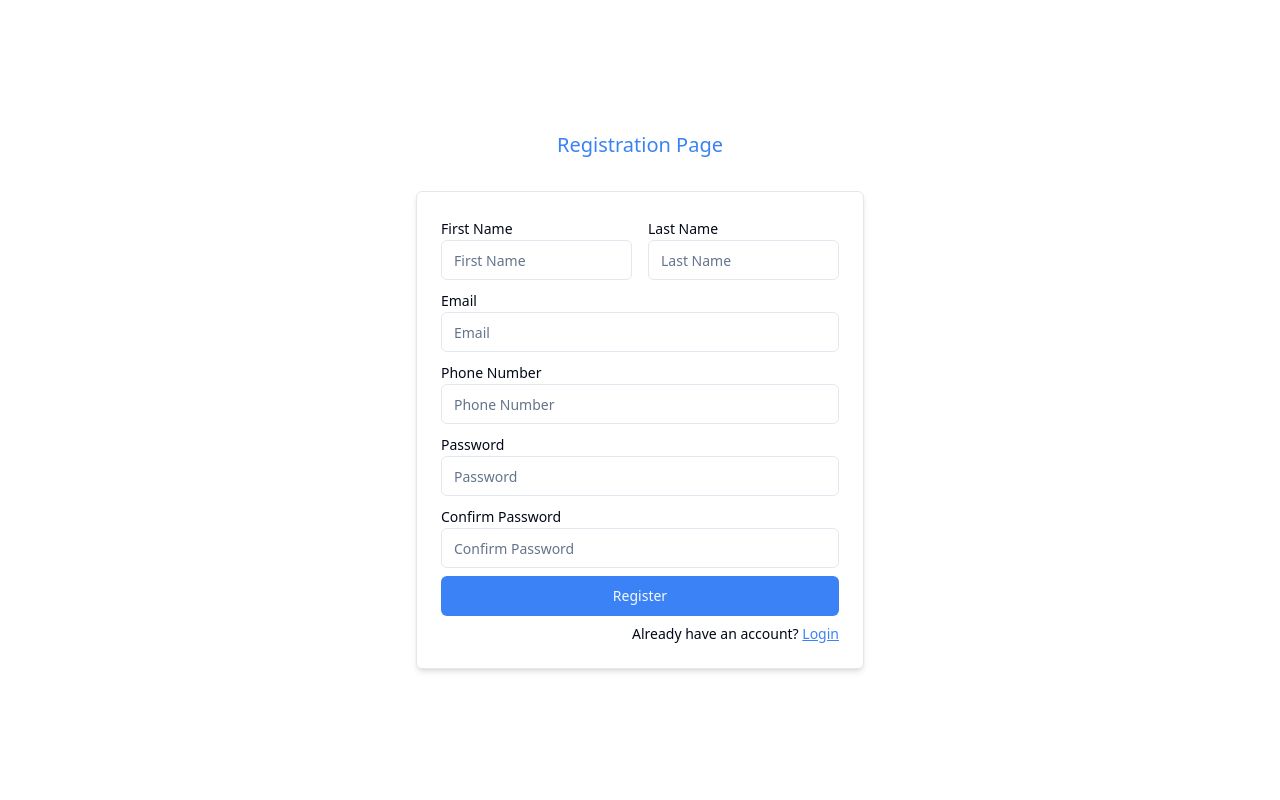
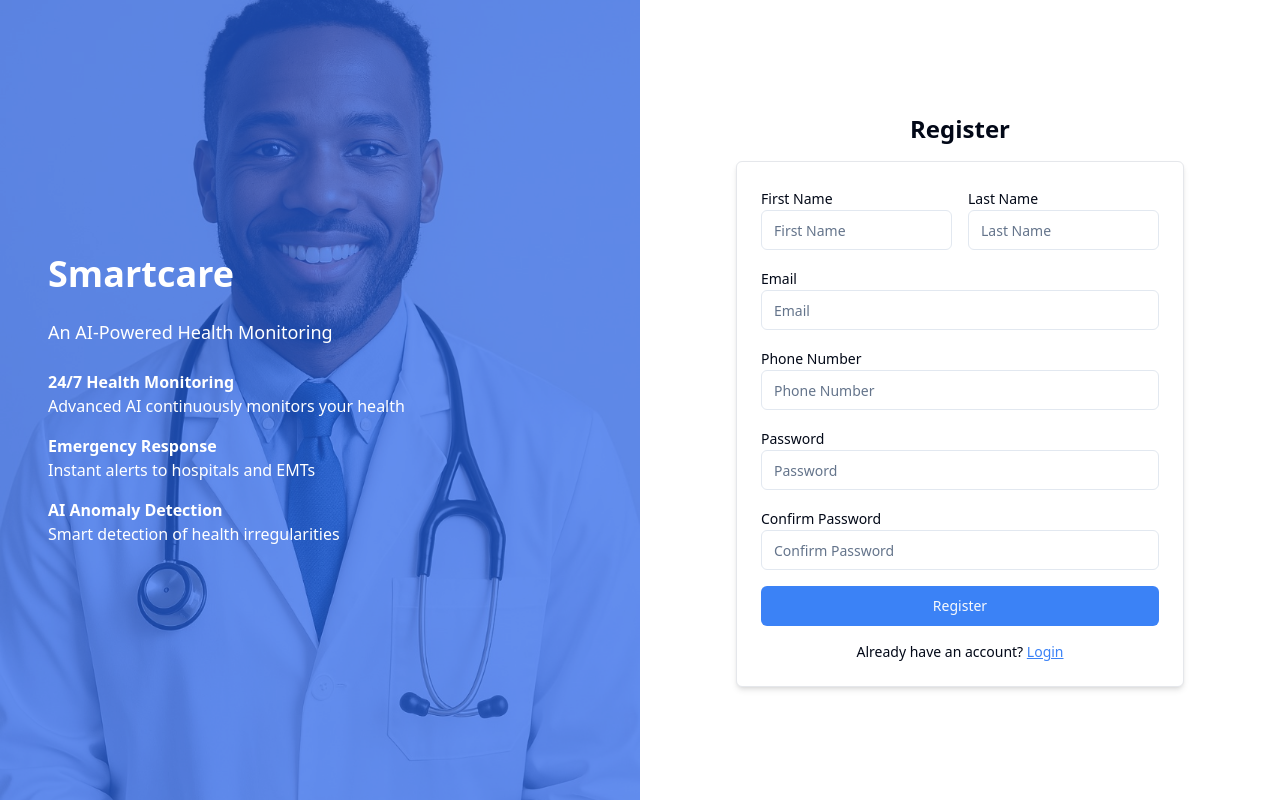
Before and after one commit to norvale08/smartcare-new, a Next.js app in the folder apps/web/: page /registration in a window 1280 px wide. Built offline with nearby package versions, Linux system fonts and the light colour scheme; no server answers.

Commit message:
form styling

```diff
--- a/apps/web/app/components/forms/login.tsx
+++ b/apps/web/app/components/forms/login.tsx
@@ -11,7 +11,7 @@ import { useRouter } from "next/navigation";
 const Login = () => {
   const { register, handleSubmit, formState, reset } = useForm<UserLoginType>();
   const [isLoading, setIsLoading] = useState(false);
-  const router = useRouter(); // ✅ Move here
+  const router = useRouter();
 
   const handleFormSubmit = async (data: UserLoginType) => {
     setIsLoading(true);
@@ -26,7 +26,7 @@ const Login = () => {
       if (res?.ok) {
         toast.success("Login successful!");
         reset();
-        router.replace("/"); // ✅ Redirect to homepage
+        router.replace("/");
       } else {
         toast.error(res?.error || "Login failed");
       }
@@ -39,23 +39,56 @@ const Login = () => {
   };
 
   return (
-    <div className="flex flex-col items-center justify-center min-h-screen">
+   <div className='h-screen w-screen grid grid-cols-1 md:grid-cols-2'>
       <CustomToaster />
-      <div className="w-full max-w-md">
-        <div className="mb-4">
-          <h1 className="text-2xl font-bold text-center">Login</h1>
+
+
+<div className='hidden md:flex relative flex-col justify-center items-start p-12 text-white overflow-hidden'>
+    <div
+        className='absolute inset-0 bg-cover bg-center z-0'
+        style={{ backgroundImage: "url('/doc1.jpg')" }}
+    ></div>
+    <div className='absolute inset-0 bg-blue-600 opacity-70 z-0'></div>
+    <div className='relative z-10 space-y-6'>
+        <h1 className='text-4xl font-bold text-white mb-4'>Smartcare</h1>
+        <p className='text-white mb-6 text-lg'>An AI-Powered Health Monitoring</p>
+        <div className='space-y-4'>
+            <div>
+                <h3 className='font-semibold'>24/7 Health Monitoring</h3>
+                <p>Advanced AI continuously monitors your health</p>
             </div>
-        <form onSubmit={handleSubmit(handleFormSubmit)} className="border border-gray-200 shadow-md rounded-md p-6 space-y-4">
+            <div>
+                <h3 className='font-semibold'>Emergency Response</h3>
+                <p>Instant alerts to hospitals and EMTs</p>
+            </div>
+            <div>
+                <h3 className='font-semibold'>AI Anomaly Detection</h3>
+                <p>Smart detection of health irregularities</p>
+            </div>
+        </div>
+    </div>
+</div>
+
+
+      {/* Right: Login Form */}
+      <div className='flex flex-col items-center justify-center h-full p-12 bg-white'>
+        <div className='w-full max-w-md'>
+          <div className='mb-4'>
+            <h1 className='text-2xl font-bold text-center'>Login</h1>
+          </div>
+          <form onSubmit={handleSubmit(handleFormSubmit)} className='space-y-4 border border-gray-200 shadow-md rounded-md p-6 bg-white'>
             <div>
               <Label htmlFor="email">Email</Label>
               <Input
                 id="email"
                 type="email"
-              placeholder="Email"
+                placeholder='Email'
                 {...register("email", authValidationRules.email)}
               />
               {formState.errors.email && (
-              <p className="text-red-500 text-sm mt-1">{formState.errors.email.message}</p>
+                <p className='text-red-500 text-sm mt-1'>
+                  {formState.errors.email.message}
+                </p>
               )}
             </div>
 
@@ -64,25 +97,28 @@ const Login = () => {
               <Input
                 id="password"
                 type="password"
-              placeholder="Password"
-              {...register("password", authValidationRules.password)}
+                placeholder='Password'
+                {...register('password', authValidationRules.password)}
               />
               {formState.errors.password && (
-              <p className="text-red-500 text-sm mt-1">{formState.errors.password.message}</p>
+                <p className='text-red-500 text-sm mt-1'>
+                  {formState.errors.password.message}
+                </p>
               )}
             </div>
 
             <Button
-            type="submit"
-            className="w-full bg-blue-500 hover:bg-blue-600 disabled:bg-blue-300"
+              type='submit'
+              className='w-full bg-blue-500 hover:bg-blue-600 disabled:bg-blue-300'
               disabled={isLoading}
             >
-            {isLoading ? "Logging in..." : "Login"}
+              {isLoading ? 'Logging in...' : 'Login'}
             </Button>
           </form>
         </div>
       </div>
-  );
+    </div>
+  )
 };
 
 export default Login;
--- a/apps/web/app/components/forms/registration.tsx
+++ b/apps/web/app/components/forms/registration.tsx
@@ -5,50 +5,34 @@ import { useForm } from "react-hook-form"
 import { Button, Input, Label } from '@repo/ui'
 import { authValidationRules, getConfirmPasswordRule } from '@repo/ui'
 import Link from 'next/link'
-import { toast, Toaster } from "react-hot-toast"
+import { toast } from "react-hot-toast"
 import CustomToaster from '../ui/CustomToaster'
 
 const Registration = () => {
     const { register, handleSubmit, formState, reset, watch } = useForm<UserRegisterType>();
     const [isLoading, setIsLoading] = useState(false);
-    const [error, setError] = useState<string | null>(null);
-    const [success, setSuccess] = useState(false);
-
     const password = watch("password");
-
 
     const API_URL = process.env.NEXT_PUBLIC_API_URL || 'http://localhost:3001';
 
     const handleFormSubmit = async (data: UserRegisterType) => {
         setIsLoading(true);
-        setError(null);
-
         try {
-
             const { confirmPassword, ...submitData } = data;
-
-
             const response = await fetch(`${API_URL}/api/auth`, {
                 method: 'POST',
-                headers: {
-                    'Content-Type': 'application/json',
-                },
+                headers: { 'Content-Type': 'application/json' },
                 body: JSON.stringify(submitData),
             });
 
             const result = await response.json();
-
-            if (!response.ok) {
-                throw new Error(result.message || "Failed to register user");
-            }
+            if (!response.ok) throw new Error(result.message || "Failed to register user");
 
             toast.success("Registration successful!");
-            setSuccess(true);
             reset();
 
         } catch (err) {
             const errorMessage = err instanceof Error ? err.message : "Registration failed. Please try again";
-            setError(errorMessage);
             toast.error(errorMessage);
         } finally {
             setIsLoading(false);
@@ -56,41 +40,68 @@ const Registration = () => {
     }
 
     return (
-        <div className='flex flex-col items-center justify-center h-screen min-h-screen'>
-           <div className='w-full max-w-md'>
-            <div className='text-center mb-8'>
-                <h1 className='text-xl text-blue-500'>Registration Page</h1>
+        <div className='h-screen w-screen grid grid-cols-1 md:grid-cols-2'>
+            <CustomToaster />
+
+
+            {/* Left Panel: Branding */}
+<div className='hidden md:flex relative flex-col justify-center items-start p-12 text-white overflow-hidden'>
+    <div
+        className='absolute inset-0 bg-cover bg-center z-0'
+        style={{ backgroundImage: "url('/doc2.jpg')" }}
+    ></div>
+    <div className='absolute inset-0 bg-blue-600 opacity-70 z-0'></div>
+    <div className='relative z-10 space-y-6'>
+        <h1 className='text-4xl font-bold text-white mb-4'>Smartcare</h1>
+        <p className='text-white mb-6 text-lg'>An AI-Powered Health Monitoring</p>
+        <div className='space-y-4'>
+            <div>
+                <h3 className='font-semibold'>24/7 Health Monitoring</h3>
+                <p>Advanced AI continuously monitors your health</p>
+            </div>
+            <div>
+                <h3 className='font-semibold'>Emergency Response</h3>
+                <p>Instant alerts to hospitals and EMTs</p>
+            </div>
+            <div>
+                <h3 className='font-semibold'>AI Anomaly Detection</h3>
+                <p>Smart detection of health irregularities</p>
+            </div>
+        </div>
+    </div>
 </div>
 
 
-
-            <form onSubmit={handleSubmit(handleFormSubmit)} className='border border-gray-200 shadow-md rounded-md p-6 space-y-2'>
+            {/* Right Panel: Form */}
+            <div className='flex flex-col items-center justify-center h-full p-12'>
+                <div className='w-full max-w-md'>
+                    <div className='mb-4'>
+                        <h1 className='text-2xl font-bold text-center'>Register</h1>
+                    </div>
+                    <form onSubmit={handleSubmit(handleFormSubmit)} className='space-y-4 border border-gray-200 shadow-md rounded-md p-6 bg-white'>
                         <div className='grid grid-cols-2 gap-4'>
                             <div>
                                 <Label htmlFor="firstName">First Name</Label>
                                 <Input
+                                    id="firstName"
                                     type="text"
                                     placeholder='First Name'
                                     {...register("firstName", authValidationRules.firstName)}
                                 />
                                 {formState.errors.firstName &&
-                            <p className='text-red-500 text-sm mt-1'>
-                                {formState.errors.firstName.message}
-                            </p>
+                                    <p className='text-red-500 text-sm mt-1'>{formState.errors.firstName.message}</p>
                                 }
                             </div>
-
                             <div>
                                 <Label htmlFor="lastName">Last Name</Label>
                                 <Input
+                                    id="lastName"
                                     type="text"
                                     placeholder='Last Name'
                                     {...register("lastName", authValidationRules.lastName)}
                                 />
                                 {formState.errors.lastName &&
-                            <p className='text-red-500 text-sm mt-1'>
-                                {formState.errors.lastName.message}
-                            </p>
+                                    <p className='text-red-500 text-sm mt-1'>{formState.errors.lastName.message}</p>
                                 }
                             </div>
                         </div>
@@ -98,73 +109,68 @@ const Registration = () => {
                         <div>
                             <Label htmlFor="email">Email</Label>
                             <Input
+                                id="email"
                                 type="email"
                                 placeholder='Email'
                                 {...register("email", authValidationRules.email)}
                             />
                             {formState.errors.email &&
-                        <p className='text-red-500 text-sm mt-1'>
-                            {formState.errors.email.message}
-                        </p>
+                                <p className='text-red-500 text-sm mt-1'>{formState.errors.email.message}</p>
                             }
                         </div>
 
                         <div>
                             <Label htmlFor="phoneNumber">Phone Number</Label>
                             <Input
+                                id="phoneNumber"
                                 type="tel"
                                 placeholder='Phone Number'
                                 {...register("phoneNumber", authValidationRules.phoneNumber)}
                             />
                             {formState.errors.phoneNumber &&
-                        <p className='text-red-500 text-sm mt-1'>
-                            {formState.errors.phoneNumber.message}
-                        </p>
+                                <p className='text-red-500 text-sm mt-1'>{formState.errors.phoneNumber.message}</p>
                             }
                         </div>
 
                         <div>
                             <Label htmlFor="password">Password</Label>
                             <Input
+                                id="password"
                                 type="password"
                                 placeholder='Password'
-                        {...register('password', authValidationRules.password)}
+                                {...register("password", authValidationRules.password)}
                             />
                             {formState.errors.password &&
-                        <p className='text-red-500 text-sm mt-1'>
-                            {formState.errors.password.message}
-                        </p>
+                                <p className='text-red-500 text-sm mt-1'>{formState.errors.password.message}</p>
                             }
                         </div>
 
                         <div>
                             <Label htmlFor="confirmPassword">Confirm Password</Label>
                             <Input
+                                id="confirmPassword"
                                 type="password"
                                 placeholder='Confirm Password'
-                        {...register('confirmPassword', getConfirmPasswordRule(password))}
+                                {...register("confirmPassword", getConfirmPasswordRule(password))}
                             />
                             {formState.errors.confirmPassword &&
-                        <p className='text-red-500 text-sm mt-1'>
-                            {formState.errors.confirmPassword.message}
-                        </p>
+                                <p className='text-red-500 text-sm mt-1'>{formState.errors.confirmPassword.message}</p>
                             }
                         </div>
 
                         <Button
-                    type="submit"
+                            type='submit'
                             className='w-full bg-blue-500 hover:bg-blue-600 disabled:bg-blue-300'
                             disabled={isLoading}
                         >
                             {isLoading ? 'Registering...' : 'Register'}
                         </Button>
 
-                <Link className="text-sm mt-4 text-right block" href={"/login"}>
-                    Already have an account? <span className='underline text-blue-500'>Login</span>
+                        <Link href="/login" className='block text-center text-sm mt-2'>
+                            Already have an account? <span className='text-blue-500 underline'>Login</span>
                         </Link>
                     </form>
-
-            <CustomToaster/>
+                </div>
             </div>
         </div>
     )
```
Lines whose indentation alone changed are shown as unchanged.
